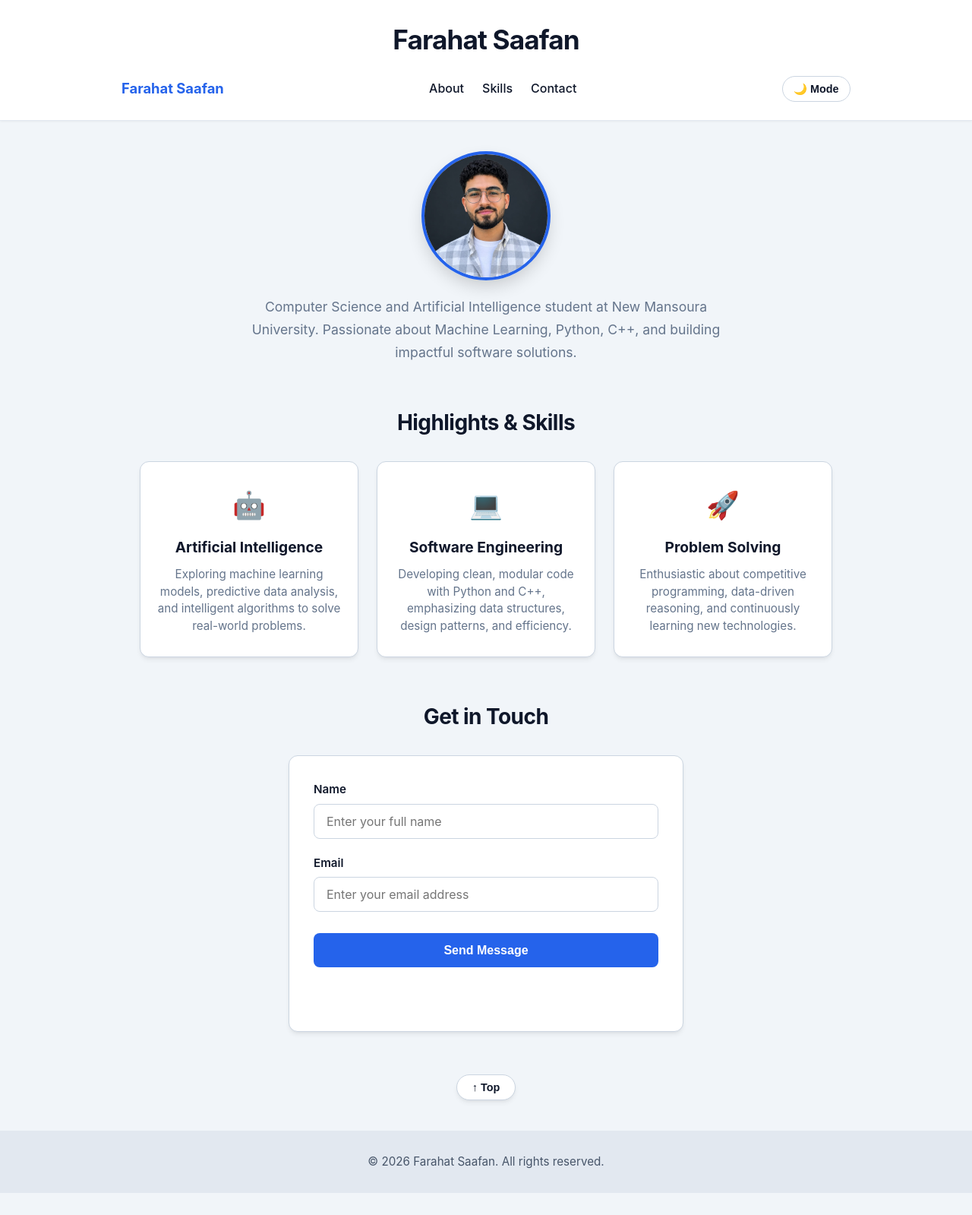
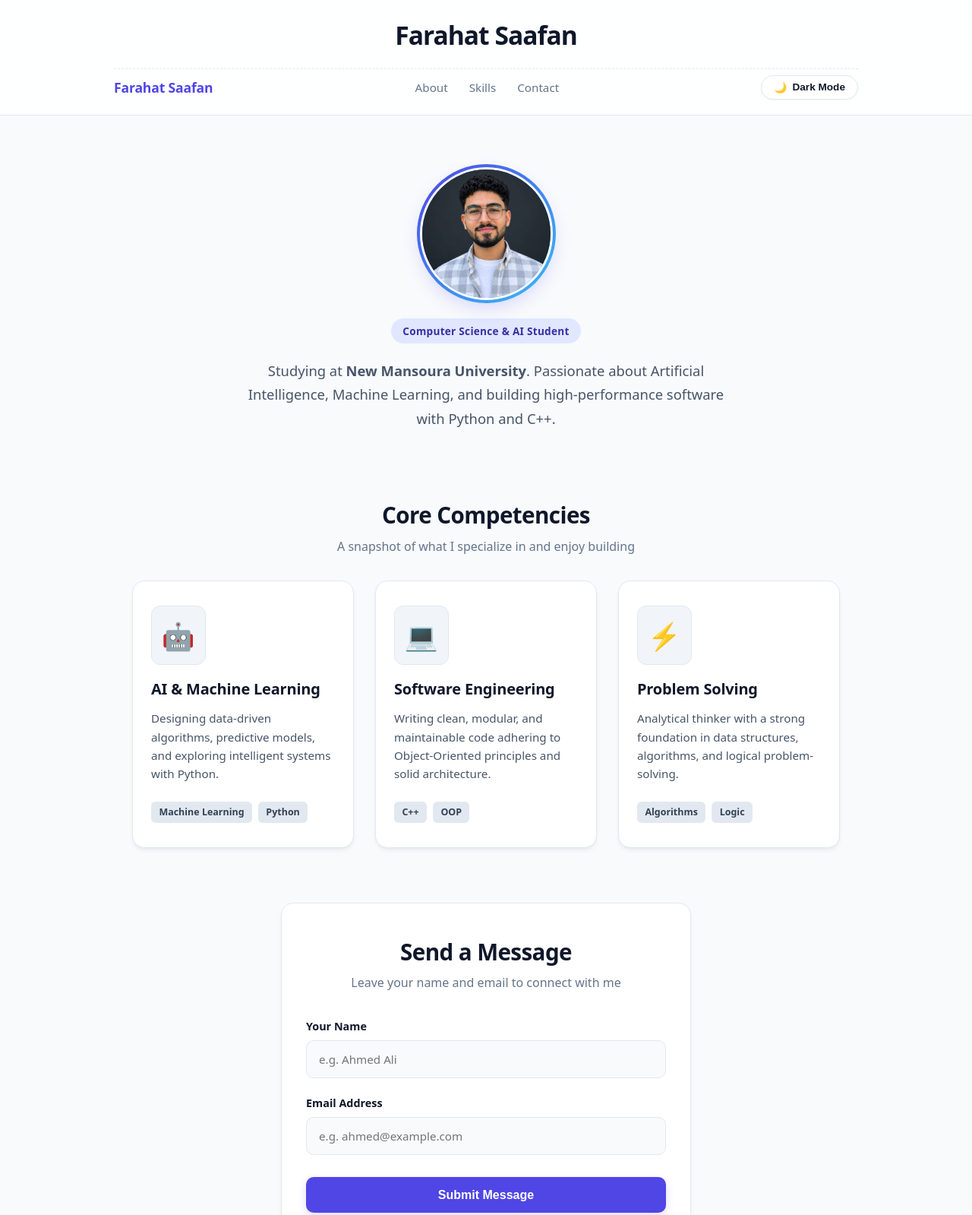
Before and after one commit to farahatsaafan/FT-WEB-101-Task1-225114135, a plain HTML site: page index.html in a window 1280 px wide. Shown: the top 1599 px of the page at 76% size. Before the commit the page ends 1570 px from the top, so only its background shows below. Drawn offline with Linux system fonts and the light colour scheme.

Commit message:
Enhance UI with modern developer portfolio design while strictly adhering to task constraints

```diff
--- a/css/style.css
+++ b/css/style.css
@@ -1,5 +1,6 @@
 /* =========================================================
-   Reset & Global Box Sizing
+   1. GLOBAL RESET & BOX SIZING
+   Strict Requirement: box-sizing: border-box on everything
    ========================================================= */
 *,
 *::before,
@@ -10,181 +11,219 @@
 }
 
 /* =========================================================
-   CSS Variables on :root (Light Theme Defaults)
+   2. CSS VARIABLES ON :root (Light Theme Defaults)
+   Colours are stored as variables on :root, then used.
    ========================================================= */
 :root {
-  --bg-color: #f1f5f9;
-  --text-color: #0f172a;
-  --text-muted: #64748b;
+  /* Backgrounds */
+  --bg-body: #f8fafc;
+  --bg-surface: #ffffff;
+  --bg-surface-hover: #f1f5f9;
+  --bg-header: rgba(255, 255, 255, 0.85);
+  --bg-footer: #f1f5f9;
+  --bg-badge: #e0e7ff;
+  --bg-tag: #e2e8f0;
 
-  --header-bg: #ffffff;
-  --nav-bg: #ffffff;
-  --nav-border: #e2e8f0;
+  /* Typography Colors */
+  --text-main: #0f172a;
+  --text-muted: #475569;
+  --text-subtle: #64748b;
+  --text-badge: #3730a3;
+  --text-tag: #334155;
 
-  --card-bg: #ffffff;
-  --card-hover-bg: #e2e8f0;
-  --card-border: #cbd5e1;
-  --card-shadow: 0 4px 6px -1px rgba(0, 0, 0, 0.07), 0 2px 4px -2px rgba(0, 0, 0, 0.05);
-  --card-hover-shadow: 0 10px 15px -3px rgba(0, 0, 0, 0.1), 0 4px 6px -4px rgba(0, 0, 0, 0.08);
+  /* Accent & Brand Colors */
+  --accent: #4f46e5;
+  --accent-hover: #4338ca;
+  --accent-text: #ffffff;
+  --accent-glow: rgba(79, 70, 229, 0.2);
 
-  --primary-color: #2563eb;
-  --primary-hover: #1d4ed8;
-  --primary-text: #ffffff;
+  /* Borders & Dividers */
+  --border-light: #e2e8f0;
+  --border-card: #e2e8f0;
+  --border-focus: #4f46e5;
 
-  --input-bg: #ffffff;
-  --input-border: #cbd5e1;
-  --input-focus: #2563eb;
+  /* Shadows */
+  --shadow-sm: 0 1px 3px rgba(0, 0, 0, 0.05);
+  --shadow-card: 0 4px 6px -1px rgba(0, 0, 0, 0.06), 0 2px 4px -2px rgba(0, 0, 0, 0.04);
+  --shadow-hover: 0 16px 28px -6px rgba(79, 70, 229, 0.12), 0 8px 12px -4px rgba(0, 0, 0, 0.06);
 
-  --footer-bg: #e2e8f0;
-  --footer-text: #475569;
+  /* Status Colors */
+  --color-success: #15803d;
+  --color-error: #b91c1c;
 
-  --success-color: #16a34a;
-  --error-color: #dc2626;
-
-  --font-family: -apple-system, BlinkMacSystemFont, "Segoe UI", Roboto, "Helvetica Neue", Arial, sans-serif;
+  /* Typography */
+  --font-sans: system-ui, -apple-system, "Segoe UI", Roboto, "Helvetica Neue", sans-serif;
 }
 
 /* =========================================================
-   Dark Theme Overrides on body.dark
+   3. DARK THEME OVERRIDES (body.dark)
+   Strict Requirement: Dark colours are CSS on body.dark.
+   JavaScript does not set colours.
    ========================================================= */
 body.dark {
-  --bg-color: #0b1120;
-  --text-color: #f8fafc;
-  --text-muted: #94a3b8;
+  /* Backgrounds */
+  --bg-body: #0b0f19;
+  --bg-surface: #111827;
+  --bg-surface-hover: #1f2937;
+  --bg-header: rgba(17, 24, 39, 0.85);
+  --bg-footer: #080c14;
+  --bg-badge: rgba(99, 102, 241, 0.15);
+  --bg-tag: #1f2937;
 
-  --header-bg: #111827;
-  --nav-bg: #111827;
-  --nav-border: #1f2937;
+  /* Typography Colors */
+  --text-main: #f8fafc;
+  --text-muted: #cbd5e1;
+  --text-subtle: #94a3b8;
+  --text-badge: #a5b4fc;
+  --text-tag: #cbd5e1;
 
-  --card-bg: #1e293b;
-  --card-hover-bg: #334155;
-  --card-border: #334155;
-  --card-shadow: 0 4px 6px -1px rgba(0, 0, 0, 0.5);
-  --card-hover-shadow: 0 10px 20px -3px rgba(0, 0, 0, 0.7);
+  /* Accent & Brand Colors */
+  --accent: #6366f1;
+  --accent-hover: #818cf8;
+  --accent-text: #ffffff;
+  --accent-glow: rgba(99, 102, 241, 0.35);
 
-  --primary-color: #3b82f6;
-  --primary-hover: #60a5fa;
-  --primary-text: #ffffff;
+  /* Borders & Dividers */
+  --border-light: #1f2937;
+  --border-card: #1f2937;
+  --border-focus: #818cf8;
 
-  --input-bg: #0f172a;
-  --input-border: #334155;
-  --input-focus: #60a5fa;
+  /* Shadows */
+  --shadow-sm: 0 1px 3px rgba(0, 0, 0, 0.4);
+  --shadow-card: 0 4px 8px -1px rgba(0, 0, 0, 0.4), 0 2px 4px -2px rgba(0, 0, 0, 0.3);
+  --shadow-hover: 0 16px 30px -6px rgba(0, 0, 0, 0.6), 0 0 20px rgba(99, 102, 241, 0.15);
 
-  --footer-bg: #070d19;
-  --footer-text: #94a3b8;
-
-  --success-color: #4ade80;
-  --error-color: #f87171;
+  /* Status Colors */
+  --color-success: #4ade80;
+  --color-error: #f87171;
 }
 
 /* =========================================================
-   Base Layout & Typography
+   4. BASE STYLES & LAYOUT
+   Page wrapped in header, main, and footer
    ========================================================= */
+html {
+  scroll-behavior: smooth;
+}
+
 body {
-  font-family: var(--font-family);
-  background-color: var(--bg-color);
-  color: var(--text-color);
+  font-family: var(--font-sans);
+  background-color: var(--bg-body);
+  color: var(--text-main);
   line-height: 1.6;
+  min-height: 100vh;
   display: flex;
   flex-direction: column;
-  min-height: 100vh;
   transition: background-color 0.3s ease, color 0.3s ease;
 }
 
 main {
   flex: 1;
-  max-width: 960px;
   width: 100%;
+  max-width: 980px;
   margin: 0 auto;
-  padding: 2.5rem 1.5rem;
+  padding: 3rem 1.5rem 4rem;
   display: flex;
   flex-direction: column;
-  gap: 3.5rem;
+  gap: 4.5rem;
 }
 
 /* =========================================================
-   Header & Flexbox Navigation Bar
+   5. HEADER & FLEXBOX NAVIGATION BAR
+   Requirements:
+   - One h1, your name
+   - Under it, a bar: your name on left, links on right. Flexbox.
    ========================================================= */
 header {
-  background-color: var(--header-bg);
-  border-bottom: 1px solid var(--nav-border);
-  padding: 1.5rem 2rem;
-  box-shadow: 0 1px 3px 0 rgba(0, 0, 0, 0.05);
+  position: sticky;
+  top: 0;
+  z-index: 100;
+  background-color: var(--bg-header);
+  backdrop-filter: blur(14px);
+  -webkit-backdrop-filter: blur(14px);
+  border-bottom: 1px solid var(--border-light);
+  padding: 1.25rem 1.5rem;
   transition: background-color 0.3s ease, border-color 0.3s ease;
 }
 
-header h1 {
-  text-align: center;
-  font-size: 2.2rem;
-  font-weight: 700;
-  letter-spacing: -0.025em;
-  margin-bottom: 1.25rem;
-  color: var(--text-color);
+.header-inner {
+  max-width: 980px;
+  margin: 0 auto;
+  display: flex;
+  flex-direction: column;
+  gap: 1rem;
 }
 
+.page-title {
+  text-align: center;
+  font-size: 2.1rem;
+  font-weight: 800;
+  letter-spacing: -0.03em;
+  color: var(--text-main);
+}
+
+/* Flexbox Navigation Bar */
 .nav-bar {
   display: flex;
   justify-content: space-between;
   align-items: center;
   flex-wrap: wrap;
   gap: 1rem;
-  max-width: 960px;
-  margin: 0 auto;
+  padding-top: 0.5rem;
+  border-top: 1px dashed var(--border-light);
 }
 
 .nav-name {
   font-weight: 700;
-  font-size: 1.15rem;
-  color: var(--primary-color);
+  font-size: 1.1rem;
+  color: var(--accent);
+  letter-spacing: -0.01em;
 }
 
 .nav-links {
   display: flex;
-  gap: 1.5rem;
   align-items: center;
+  gap: 1.75rem;
 }
 
-.nav-links a {
+.nav-link {
   text-decoration: none;
-  color: var(--text-color);
+  color: var(--text-subtle);
   font-weight: 500;
+  font-size: 0.95rem;
   transition: color 0.2s ease;
 }
 
-.nav-links a:hover {
-  color: var(--primary-color);
+.nav-link:hover {
+  color: var(--accent);
 }
 
+/* Dark Mode Button */
 #theme-toggle {
-  background-color: var(--card-bg);
-  color: var(--text-color);
-  border: 1px solid var(--card-border);
-  padding: 0.45rem 0.9rem;
+  background-color: var(--bg-surface);
+  color: var(--text-main);
+  border: 1px solid var(--border-card);
+  padding: 0.45rem 1rem;
   border-radius: 9999px;
   cursor: pointer;
   font-weight: 600;
-  font-size: 0.9rem;
-  transition: background-color 0.2s ease, border-color 0.2s ease, transform 0.1s ease;
+  font-size: 0.85rem;
+  display: flex;
+  align-items: center;
+  gap: 0.45rem;
+  box-shadow: var(--shadow-sm);
+  transition: background-color 0.2s ease, border-color 0.2s ease, transform 0.15s ease;
 }
 
 #theme-toggle:hover {
-  background-color: var(--card-hover-bg);
+  background-color: var(--bg-surface-hover);
+  border-color: var(--accent);
   transform: translateY(-1px);
 }
 
 /* =========================================================
-   Section Titles & Shared Layouts
-   ========================================================= */
-.section-title {
-  text-align: center;
-  font-size: 1.75rem;
-  font-weight: 700;
-  margin-bottom: 1.75rem;
-  letter-spacing: -0.02em;
-}
-
-/* =========================================================
-   Profile / About Section (Round Photo)
+   6. PROFILE & ABOUT SECTION (Round Photo)
+   Requirement: One image, src="images/me.jpg", alt text.
    ========================================================= */
 .profile-section {
   display: flex;
@@ -192,216 +231,297 @@ header h1 {
   align-items: center;
   text-align: center;
   gap: 1.25rem;
+  padding: 1rem 0;
+}
+
+.avatar-wrapper {
+  position: relative;
+  display: inline-block;
+  padding: 4px;
+  border-radius: 50%;
+  background: linear-gradient(135deg, var(--accent), #38bdf8);
+  box-shadow: 0 10px 25px -5px var(--accent-glow);
+  transition: transform 0.3s ease;
+}
+
+.avatar-wrapper:hover {
+  transform: scale(1.03);
 }
 
 .profile-photo {
-  width: 170px;
-  height: 170px;
+  width: 175px;
+  height: 175px;
   object-fit: cover;
   border-radius: 50%;
-  border: 4px solid var(--primary-color);
-  box-shadow: 0 10px 25px -5px rgba(0, 0, 0, 0.2);
-  transition: transform 0.3s ease, border-color 0.3s ease;
+  display: block;
+  border: 3px solid var(--bg-surface);
 }
 
-.profile-photo:hover {
-  transform: scale(1.04);
+.badge {
+  display: inline-block;
+  background-color: var(--bg-badge);
+  color: var(--text-badge);
+  font-size: 0.85rem;
+  font-weight: 600;
+  padding: 0.35rem 0.95rem;
+  border-radius: 9999px;
+  letter-spacing: 0.02em;
 }
 
 .bio-text {
-  max-width: 650px;
-  font-size: 1.1rem;
+  max-width: 640px;
+  font-size: 1.15rem;
   color: var(--text-muted);
   line-height: 1.7;
 }
 
 /* =========================================================
-   Cards Section (Flexbox Row with Gap & Hover)
+   7. CARDS SECTION (Flexbox with gap & hover colour)
+   Requirement: Three cards in a row. Flexbox, with gap.
    ========================================================= */
+.cards-section {
+  display: flex;
+  flex-direction: column;
+  align-items: center;
+}
+
+.section-heading {
+  font-size: 1.85rem;
+  font-weight: 800;
+  color: var(--text-main);
+  letter-spacing: -0.02em;
+  text-align: center;
+}
+
+.section-subheading {
+  font-size: 1rem;
+  color: var(--text-subtle);
+  margin-top: 0.35rem;
+  margin-bottom: 2rem;
+  text-align: center;
+}
+
+/* Three cards in a row using Flexbox with gap */
 .cards-container {
   display: flex;
   flex-direction: row;
-  gap: 1.5rem;
-  justify-content: space-between;
+  gap: 1.75rem;
+  width: 100%;
 }
 
 .card {
   flex: 1;
-  background-color: var(--card-bg);
-  border: 1px solid var(--card-border);
-  border-radius: 12px;
-  padding: 1.75rem 1.25rem;
-  box-shadow: var(--card-shadow);
+  background-color: var(--bg-surface);
+  border: 1px solid var(--border-card);
+  border-radius: 16px;
+  padding: 2rem 1.5rem;
+  box-shadow: var(--shadow-card);
   display: flex;
   flex-direction: column;
-  align-items: center;
-  text-align: center;
-  transition: background-color 0.3s ease, transform 0.25s ease, box-shadow 0.25s ease;
+  align-items: flex-start;
+  transition: background-color 0.25s ease, transform 0.25s ease, box-shadow 0.25s ease, border-color 0.25s ease;
 }
 
-/* Hover colour on card (Bonus Section 5) */
+/* Bonus Requirement: A hover colour on a card */
 .card:hover {
-  background-color: var(--card-hover-bg);
+  background-color: var(--bg-surface-hover);
+  border-color: var(--accent);
   transform: translateY(-6px);
-  box-shadow: var(--card-hover-shadow);
+  box-shadow: var(--shadow-hover);
 }
 
 .card-icon {
   font-size: 2.2rem;
-  margin-bottom: 0.75rem;
+  margin-bottom: 1rem;
+  background: var(--bg-surface-hover);
+  padding: 0.6rem 0.8rem;
+  border-radius: 12px;
+  border: 1px solid var(--border-light);
 }
 
-.card h3 {
-  font-size: 1.2rem;
-  margin-bottom: 0.6rem;
-  color: var(--text-color);
+.card-title {
+  font-size: 1.25rem;
+  font-weight: 700;
+  color: var(--text-main);
+  margin-bottom: 0.65rem;
+  letter-spacing: -0.01em;
 }
 
-.card p {
+.card-desc {
   font-size: 0.95rem;
   color: var(--text-muted);
-  line-height: 1.5;
+  line-height: 1.6;
+  margin-bottom: 1.5rem;
+  flex-grow: 1;
+}
+
+.tag-row {
+  display: flex;
+  gap: 0.5rem;
+  flex-wrap: wrap;
+}
+
+.tag {
+  background-color: var(--bg-tag);
+  color: var(--text-tag);
+  font-size: 0.78rem;
+  font-weight: 600;
+  padding: 0.25rem 0.65rem;
+  border-radius: 6px;
 }
 
 /* =========================================================
-   Form Section
+   8. FORM SECTION
+   Requirements:
+   - Name and email.
+   - Each label has for. It matches the input's id.
    ========================================================= */
 .form-section {
-  max-width: 520px;
+  display: flex;
+  justify-content: center;
+}
+
+.form-card {
   width: 100%;
-  margin: 0 auto;
+  max-width: 540px;
+  background-color: var(--bg-surface);
+  border: 1px solid var(--border-card);
+  border-radius: 16px;
+  padding: 2.5rem 2rem;
+  box-shadow: var(--shadow-card);
+  transition: background-color 0.3s ease, border-color 0.3s ease;
 }
 
 .contact-form {
-  background-color: var(--card-bg);
-  border: 1px solid var(--card-border);
-  border-radius: 12px;
-  padding: 2rem;
-  box-shadow: var(--card-shadow);
   display: flex;
   flex-direction: column;
-  gap: 1.25rem;
-  transition: background-color 0.3s ease, border-color 0.3s ease;
+  gap: 1.35rem;
+  margin-top: 1.5rem;
 }
 
 .form-group {
   display: flex;
   flex-direction: column;
-  gap: 0.4rem;
-  text-align: left;
+  gap: 0.45rem;
 }
 
 .form-group label {
+  font-size: 0.9rem;
   font-weight: 600;
-  font-size: 0.95rem;
-  color: var(--text-color);
+  color: var(--text-main);
 }
 
 .form-group input {
-  padding: 0.75rem 1rem;
-  border: 1px solid var(--input-border);
-  border-radius: 8px;
-  background-color: var(--input-bg);
-  color: var(--text-color);
-  font-size: 1rem;
+  width: 100%;
+  padding: 0.85rem 1rem;
+  border-radius: 10px;
+  border: 1px solid var(--border-card);
+  background-color: var(--bg-body);
+  color: var(--text-main);
+  font-size: 0.95rem;
   font-family: inherit;
-  transition: border-color 0.2s ease, box-shadow 0.2s ease;
+  transition: border-color 0.2s ease, box-shadow 0.2s ease, background-color 0.2s ease;
 }
 
 .form-group input:focus {
   outline: none;
-  border-color: var(--input-focus);
-  box-shadow: 0 0 0 3px rgba(37, 99, 235, 0.2);
+  border-color: var(--border-focus);
+  box-shadow: 0 0 0 3px var(--accent-glow);
+  background-color: var(--bg-surface);
 }
 
-.btn-primary {
-  background-color: var(--primary-color);
-  color: var(--primary-text);
+.submit-button {
+  background-color: var(--accent);
+  color: var(--accent-text);
   border: none;
-  padding: 0.85rem 1.25rem;
-  border-radius: 8px;
+  padding: 0.9rem 1.5rem;
+  border-radius: 10px;
   font-size: 1rem;
   font-weight: 600;
   cursor: pointer;
-  transition: background-color 0.2s ease, transform 0.1s ease;
   margin-top: 0.5rem;
+  box-shadow: 0 4px 12px var(--accent-glow);
+  transition: background-color 0.2s ease, transform 0.15s ease, box-shadow 0.2s ease;
 }
 
-.btn-primary:hover {
-  background-color: var(--primary-hover);
-  transform: translateY(-1px);
+.submit-button:hover {
+  background-color: var(--accent-hover);
+  transform: translateY(-2px);
+  box-shadow: 0 6px 16px var(--accent-glow);
 }
 
-.btn-primary:active {
+.submit-button:active {
   transform: translateY(0);
 }
 
 .form-message {
-  margin-top: 0.5rem;
+  font-size: 0.95rem;
   font-weight: 600;
-  font-size: 0.95rem;
   text-align: center;
   min-height: 1.5rem;
 }
 
 .form-message.success {
-  color: var(--success-color);
+  color: var(--color-success);
 }
 
 .form-message.error {
-  color: var(--error-color);
+  color: var(--color-error);
 }
 
 /* =========================================================
-   Back-to-Top Button (Bonus Section 5)
+   9. BACK TO TOP BUTTON
    ========================================================= */
 .back-to-top {
   align-self: center;
-  background-color: var(--card-bg);
-  color: var(--text-color);
-  border: 1px solid var(--card-border);
-  padding: 0.5rem 1.25rem;
+  background-color: var(--bg-surface);
+  color: var(--text-main);
+  border: 1px solid var(--border-card);
+  padding: 0.6rem 1.4rem;
   border-radius: 9999px;
-  font-size: 0.9rem;
+  font-size: 0.88rem;
   font-weight: 600;
   cursor: pointer;
-  box-shadow: var(--card-shadow);
-  transition: background-color 0.2s ease, transform 0.2s ease;
+  box-shadow: var(--shadow-sm);
+  transition: background-color 0.2s ease, transform 0.2s ease, border-color 0.2s ease;
 }
 
 .back-to-top:hover {
-  background-color: var(--card-hover-bg);
+  background-color: var(--bg-surface-hover);
+  border-color: var(--accent);
   transform: translateY(-2px);
 }
 
 /* =========================================================
-   Footer (One Copyright Line)
+   10. FOOTER
+   Requirement: One copyright line.
    ========================================================= */
 footer {
-  background-color: var(--footer-bg);
-  border-top: 1px solid var(--nav-border);
-  padding: 1.75rem 1.5rem;
+  background-color: var(--bg-footer);
+  border-top: 1px solid var(--border-light);
+  padding: 2rem 1.5rem;
   text-align: center;
-  color: var(--footer-text);
-  font-size: 0.95rem;
+  color: var(--text-subtle);
+  font-size: 0.9rem;
   margin-top: auto;
   transition: background-color 0.3s ease, border-color 0.3s ease;
 }
 
 /* =========================================================
-   Responsive Design for Mobile Devices
+   11. RESPONSIVE DESIGN (Media Queries)
+   Ensuring modern mobile & tablet experience
    ========================================================= */
-@media (max-width: 768px) {
+@media (max-width: 800px) {
   .cards-container {
     flex-direction: column;
   }
 
   .nav-bar {
-    flex-direction: column;
-    text-align: center;
+    justify-content: center;
+    gap: 1.25rem;
   }
 
-  header h1 {
+  .page-title {
     font-size: 1.8rem;
   }
 }
--- a/index.html
+++ b/index.html
@@ -4,79 +4,125 @@
 <head>
   <meta charset="UTF-8">
   <meta name="viewport" content="width=device-width, initial-scale=1.0">
-  <title>Farahat Saafan - Profile Page</title>
+  <title>Farahat Saafan | Profile Page</title>
   <link rel="stylesheet" href="css/style.css">
 </head>
 <body>
 
+  <!-- ==================== HEADER ==================== -->
   <header>
-    <h1>Farahat Saafan</h1>
+    <div class="header-inner">
+      <h1 class="page-title">Farahat Saafan</h1>
+
+      <!-- Flexbox Navigation Bar: Name on left, Links on right -->
       <nav class="nav-bar">
-      <div class="nav-name">Farahat Saafan</div>
+        <span class="nav-name">Farahat Saafan</span>
         <div class="nav-links">
-        <a href="#about">About</a>
-        <a href="#skills">Skills</a>
-        <a href="#contact">Contact</a>
+          <a href="#about" class="nav-link">About</a>
+          <a href="#skills" class="nav-link">Skills</a>
+          <a href="#contact" class="nav-link">Contact</a>
         </div>
-      <button id="theme-toggle" type="button" aria-label="Toggle theme">🌙 Mode</button>
+        <!-- Dark Mode Toggle Button -->
+        <button id="theme-toggle" type="button" aria-label="Toggle dark mode">
+          <span id="theme-icon">🌙</span>
+          <span id="theme-text">Dark Mode</span>
+        </button>
       </nav>
+    </div>
   </header>
 
+  <!-- ==================== MAIN CONTENT ==================== -->
   <main>
+
+    <!-- Profile & About Section (Photo) -->
     <section id="about" class="profile-section">
-      <img src="images/me.jpg" alt="Profile photo of Farahat Saafan" class="profile-photo">
+      <div class="avatar-wrapper">
+        <img src="images/me.jpg" alt="Profile portrait of Farahat Saafan" class="profile-photo">
+      </div>
+      <div class="badge">Computer Science &amp; AI Student</div>
       <p class="bio-text">
-        Computer Science and Artificial Intelligence student at New Mansoura University.
-        Passionate about Machine Learning, Python, C++, and building impactful software solutions.
+        Studying at <strong>New Mansoura University</strong>. Passionate about Artificial Intelligence,
+        Machine Learning, and building high-performance software with Python and C++.
       </p>
     </section>
 
+    <!-- Cards Section (Three cards in a row using Flexbox with gap) -->
     <section id="skills" class="cards-section">
-      <h2 class="section-title">Highlights & Skills</h2>
+      <h2 class="section-heading">Core Competencies</h2>
+      <p class="section-subheading">A snapshot of what I specialize in and enjoy building</p>
+
       <div class="cards-container">
+        <!-- Card 1 -->
         <article class="card">
           <div class="card-icon">🤖</div>
-          <h3>Artificial Intelligence</h3>
-          <p>Exploring machine learning models, predictive data analysis, and intelligent algorithms to solve real-world problems.</p>
+          <h3 class="card-title">AI &amp; Machine Learning</h3>
+          <p class="card-desc">Designing data-driven algorithms, predictive models, and exploring intelligent systems with Python.</p>
+          <div class="tag-row">
+            <span class="tag">Machine Learning</span>
+            <span class="tag">Python</span>
+          </div>
         </article>
+
+        <!-- Card 2 -->
         <article class="card">
           <div class="card-icon">💻</div>
-          <h3>Software Engineering</h3>
-          <p>Developing clean, modular code with Python and C++, emphasizing data structures, design patterns, and efficiency.</p>
+          <h3 class="card-title">Software Engineering</h3>
+          <p class="card-desc">Writing clean, modular, and maintainable code adhering to Object-Oriented principles and solid architecture.</p>
+          <div class="tag-row">
+            <span class="tag">C++</span>
+            <span class="tag">OOP</span>
+          </div>
         </article>
+
+        <!-- Card 3 -->
         <article class="card">
-          <div class="card-icon">🚀</div>
-          <h3>Problem Solving</h3>
-          <p>Enthusiastic about competitive programming, data-driven reasoning, and continuously learning new technologies.</p>
+          <div class="card-icon">⚡</div>
+          <h3 class="card-title">Problem Solving</h3>
+          <p class="card-desc">Analytical thinker with a strong foundation in data structures, algorithms, and logical problem-solving.</p>
+          <div class="tag-row">
+            <span class="tag">Algorithms</span>
+            <span class="tag">Logic</span>
+          </div>
         </article>
       </div>
     </section>
 
+    <!-- Contact Form Section -->
     <section id="contact" class="form-section">
-      <h2 class="section-title">Get in Touch</h2>
+      <div class="form-card">
+        <h2 class="section-heading">Send a Message</h2>
+        <p class="section-subheading">Leave your name and email to connect with me</p>
+
         <form id="contact-form" class="contact-form" novalidate>
           <div class="form-group">
-          <label for="name">Name</label>
-          <input type="text" id="name" name="name" placeholder="Enter your full name" required>
+            <label for="name">Your Name</label>
+            <input type="text" id="name" name="name" placeholder="e.g. Ahmed Ali" required>
           </div>
 
           <div class="form-group">
-          <label for="email">Email</label>
-          <input type="email" id="email" name="email" placeholder="Enter your email address" required>
+            <label for="email">Email Address</label>
+            <input type="email" id="email" name="email" placeholder="e.g. ahmed@example.com" required>
           </div>
 
-        <button type="submit" id="submit-btn" class="btn-primary">Send Message</button>
+          <button type="submit" id="submit-btn" class="submit-button">Submit Message</button>
           <p id="form-message" class="form-message" aria-live="polite"></p>
         </form>
+      </div>
     </section>
 
-    <button id="back-to-top" type="button" aria-label="Back to top" class="back-to-top">↑ Top</button>
+    <!-- Back to top button (Bonus feature) -->
+    <button id="back-to-top" type="button" aria-label="Scroll back to top" class="back-to-top">
+      ↑ Back to Top
+    </button>
+
   </main>
 
+  <!-- ==================== FOOTER ==================== -->
   <footer>
     <p>&copy; 2026 Farahat Saafan. All rights reserved.</p>
   </footer>
 
+  <!-- Script linked at the very end of body as required -->
   <script src="js/script.js"></script>
 </body>
 </html>
```
Also changed, not shown: js/script.js (+36 -22 lines). Lines whose indentation alone changed are shown as unchanged.
